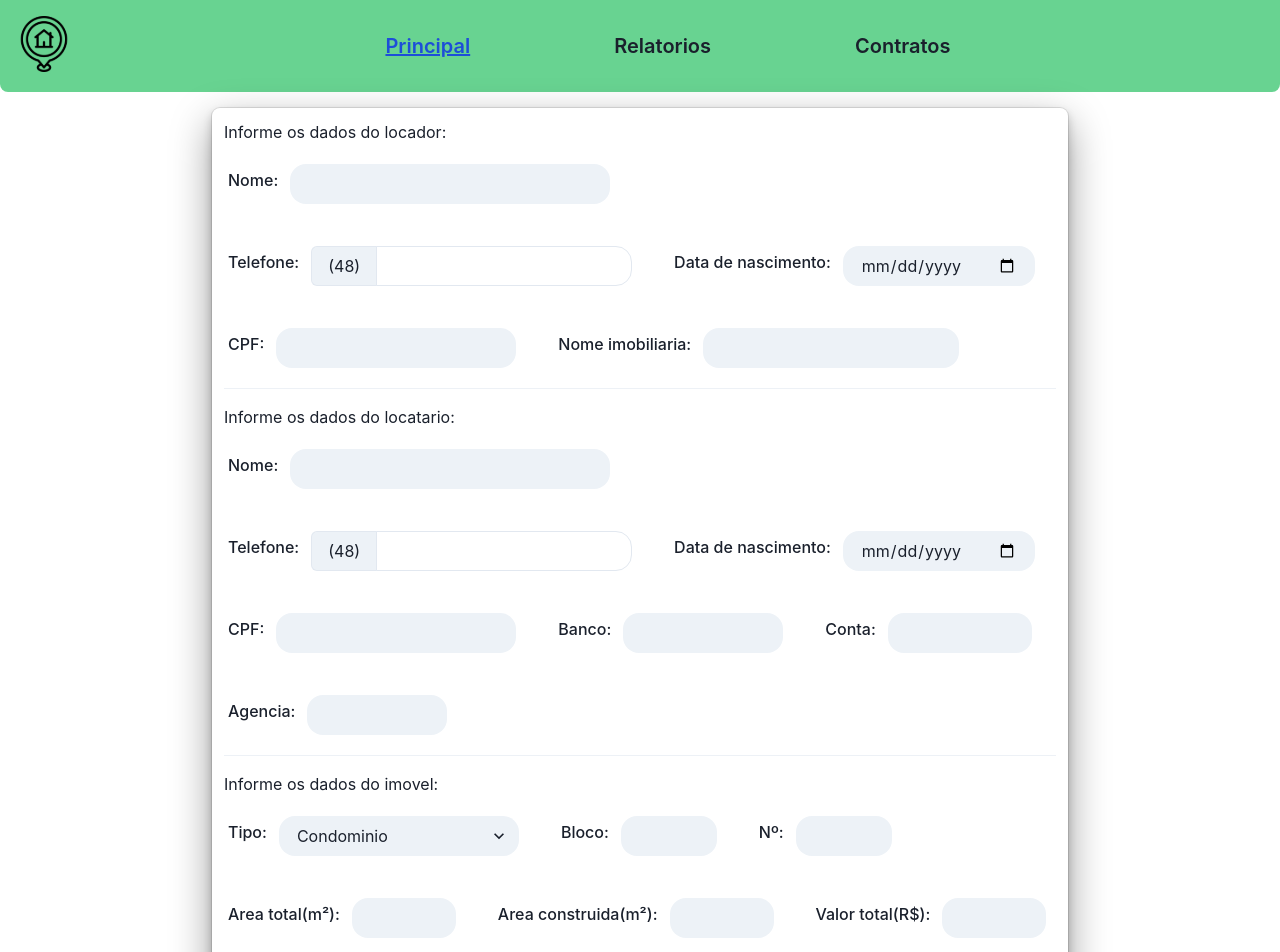
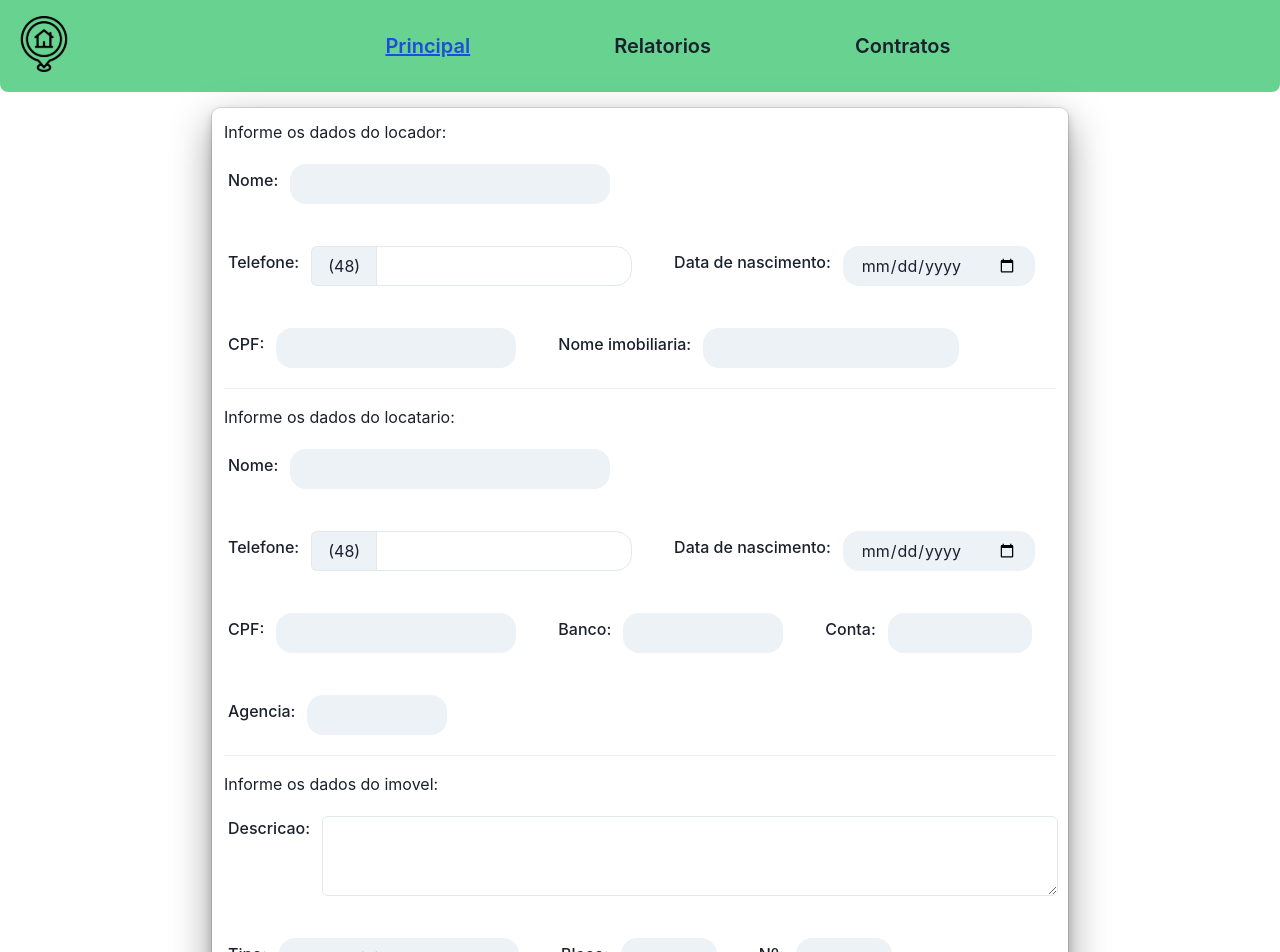
Before and after one commit to JoelFrancisco/sistema-imoveis-basico, a React (Vite) app in the folder front/: page / in a window 1280 px wide. Shown: the top 952 px of the page. Built offline with nearby package versions, Linux system fonts and the light colour scheme.

Commit message:
Adicionando campo descricao

```diff
--- a/front/src/pages/Home/components/Form.jsx
+++ b/front/src/pages/Home/components/Form.jsx
@@ -10,6 +10,7 @@ import {
   Divider,
   Select,
   Button,
+  Textarea,
 } from "@chakra-ui/react";
 
 export function Form() {
@@ -200,6 +201,10 @@ export function Form() {
         flexWrap="wrap"
         alignItems="center"
       >
+        <Flex>
+          <FormLabel>Descricao:</FormLabel>
+          <Textarea id="set_desc" w="46rem" size="md" />
+        </Flex>
         <Flex alignItems="center">
           <FormLabel>Tipo:</FormLabel>
           <Select
```
